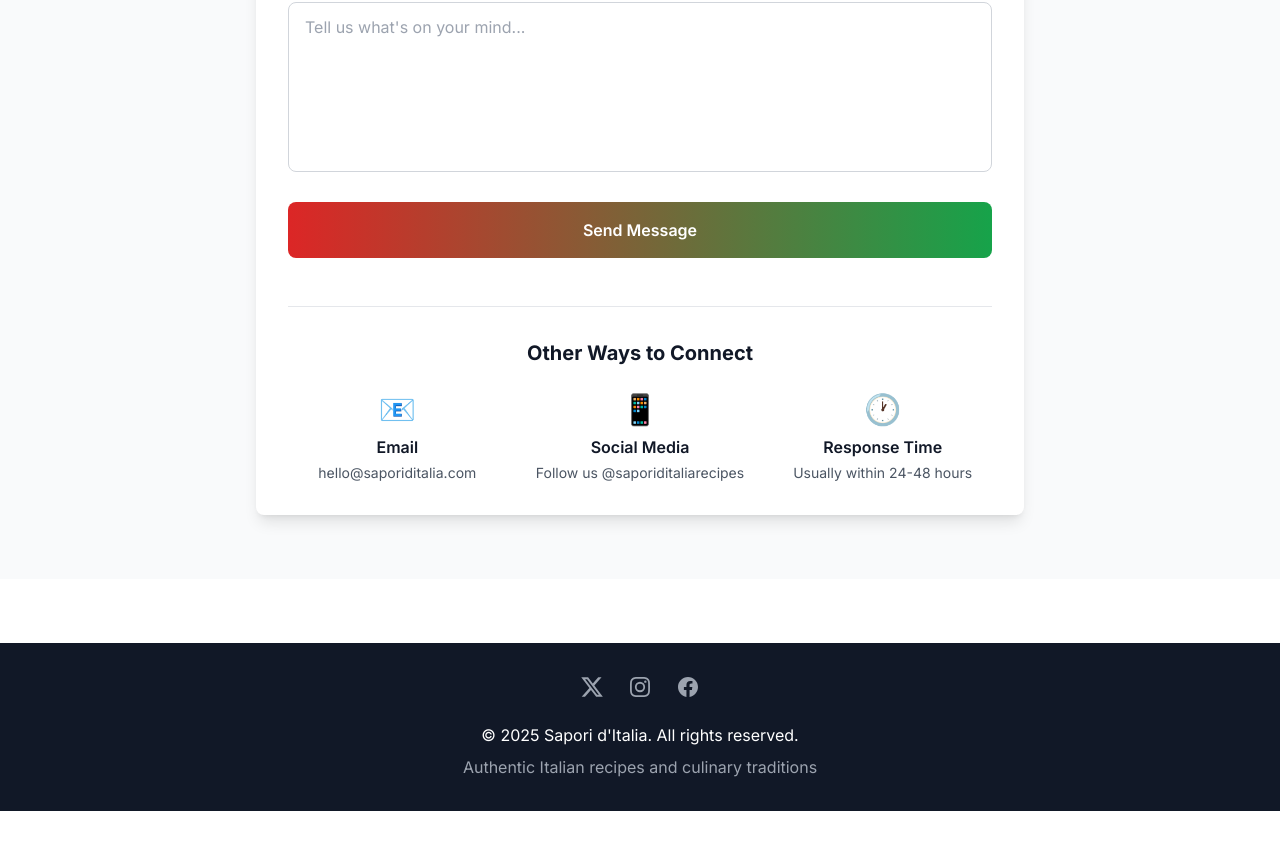
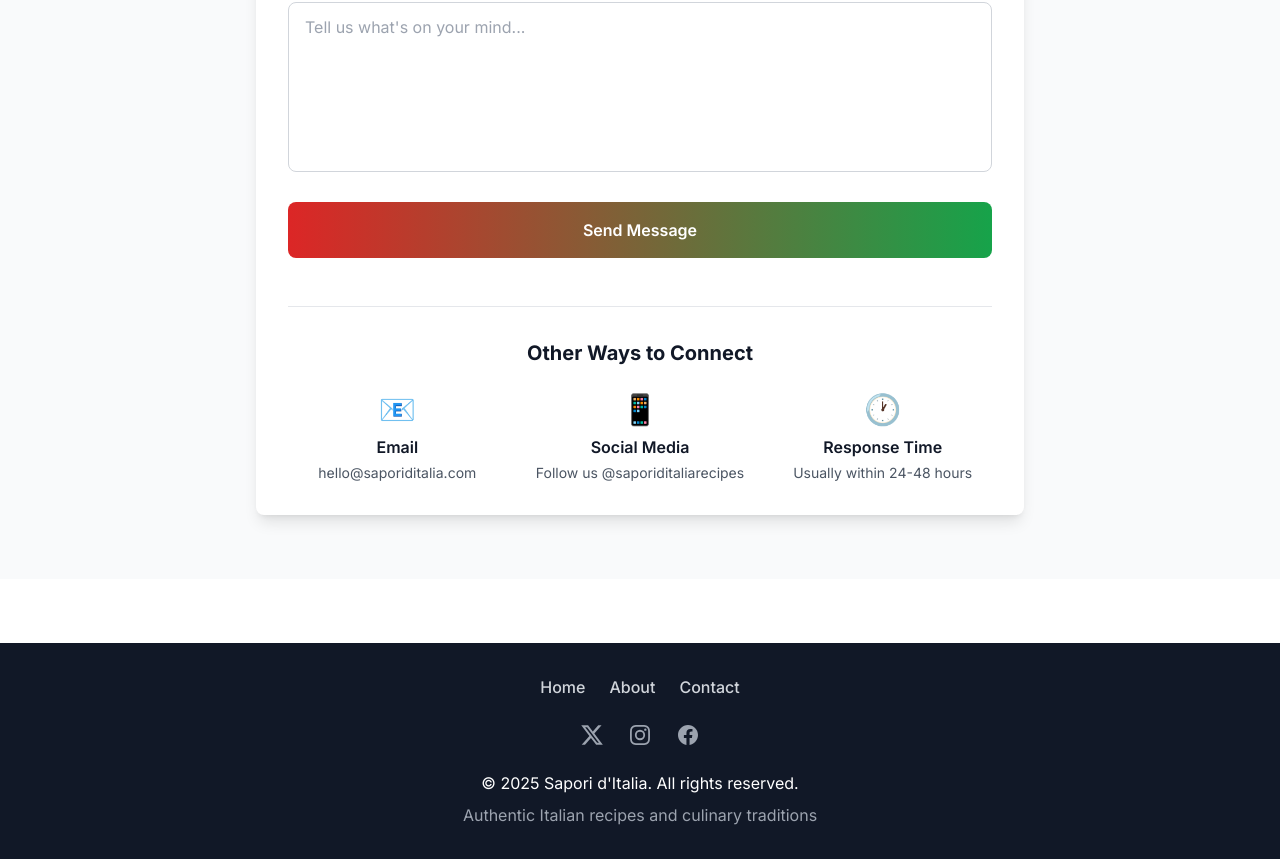
Before and after one commit to cosmic-community/sapori-ditalia-italian-food-blog, a Next.js app: page /contact in a window 1280 px wide. Shown: the part 848-1707 px from the top of the page. Before the commit the page ends 1659 px from the top, so only its background shows below. Built offline with nearby package versions, Linux system fonts and the light colour scheme.

Commit message:
Add main navigation links to footer

```diff
--- a/app/layout.tsx
+++ b/app/layout.tsx
@@ -3,6 +3,7 @@ import { Inter } from 'next/font/google'
 import './globals.css'
 import Header from '@/components/Header'
 import CosmicBadge from '@/components/CosmicBadge'
+import Link from 'next/link'
 
 const inter = Inter({ subsets: ['latin'] })
 
@@ -32,6 +33,28 @@ export default function RootLayout({
         <footer className="bg-gray-900 text-white py-8 mt-16">
           <div className="container mx-auto px-4">
             <div className="flex flex-col items-center gap-6">
+              {/* Navigation Links */}
+              <div className="flex items-center gap-6">
+                <Link
+                  href="/"
+                  className="text-gray-300 hover:text-white transition-colors font-medium"
+                >
+                  Home
+                </Link>
+                <Link
+                  href="/about"
+                  className="text-gray-300 hover:text-white transition-colors font-medium"
+                >
+                  About
+                </Link>
+                <Link
+                  href="/contact"
+                  className="text-gray-300 hover:text-white transition-colors font-medium"
+                >
+                  Contact
+                </Link>
+              </div>
+
               {/* Social Media Links */}
               <div className="flex items-center gap-6">
                 <a
```
